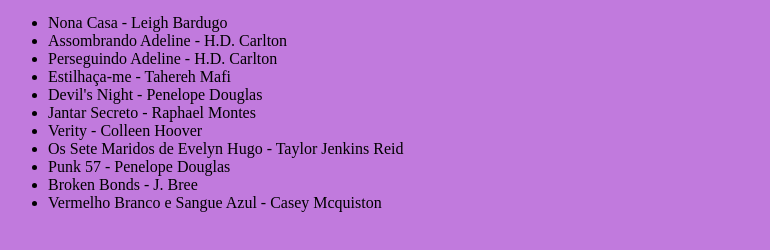
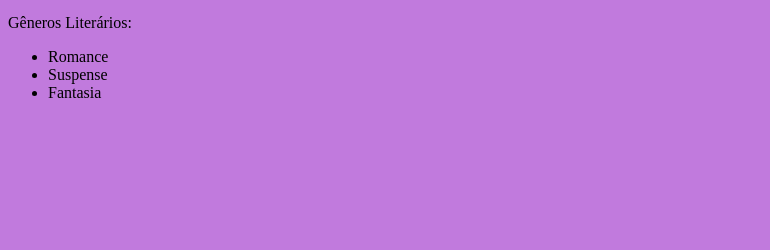
Before and after one commit to zimmer00/losingtime, a plain HTML site: page index.html in a window 1280 px wide. Shown: the part 136-386 px from the top of the page, without its empty margins (0-770 px from the left). Drawn offline with Linux system fonts and the light colour scheme.

Commit message:
Update index.html

```diff
--- a/index.html
+++ b/index.html
@@ -16,19 +16,12 @@
         <img src="livro">
         <a href="https://zlibrary.pt/">"target="_blank"> Biblioteca virtual
              </a>
+<p>Gêneros Literários:</p>
+<ul>
+    <li>Romance</li>
+    <li>Suspense</li>
+    <li>Fantasia</li>
 
-<ul>
-    <li>Nona Casa - Leigh Bardugo</li>
-    <li>Assombrando Adeline - H.D. Carlton</li>
-    <li>Perseguindo Adeline - H.D. Carlton</li>
-    <li>Estilhaça-me - Tahereh Mafi </li>
-    <li>Devil's Night - Penelope Douglas</li>
-    <li>Jantar Secreto - Raphael Montes</li>
-    <li>Verity - Colleen Hoover</li>
-    <li>Os Sete Maridos de Evelyn Hugo - Taylor Jenkins Reid</li>
-    <li>Punk 57 - Penelope Douglas</li>
-    <li>Broken Bonds - J. Bree</li>
-    <li>Vermelho Branco e Sangue Azul - Casey Mcquiston</li>
 </ul>
     <!--
         <iframe src="https://youtu.be/_qdbeSClsoY"> vídeo resenha sobre Devil's Night</iframe> -->
```
